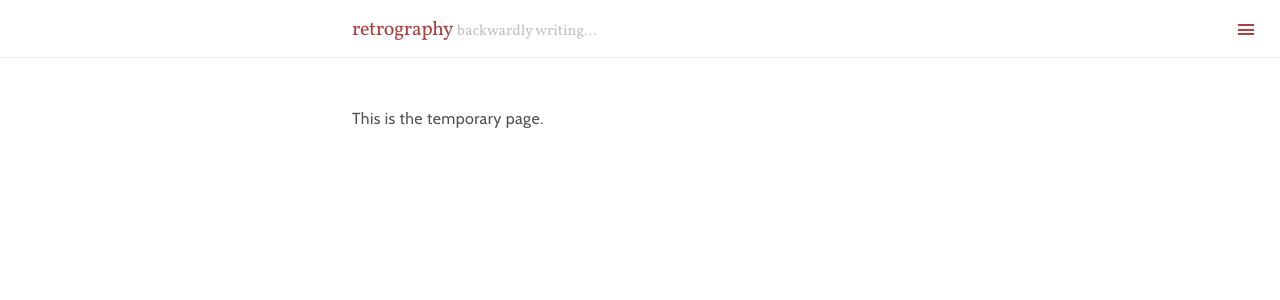
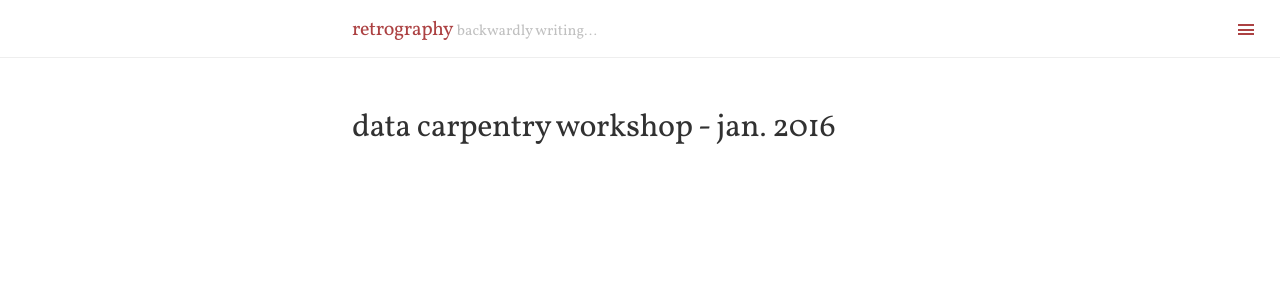
Before and after one commit to retrography/retrography.github.io, a Jekyll site: the page built from teaching/carpentry.markdown, in a window 1280 px wide. Shown: the top 300 px of the page. Built offline with Jekyll 4.4.1, drawn with Linux system fonts in a browser that asks for light colours; Markdown is read by kramdown in place of the engine named in the settings.

Commit message:
workshop

```diff
--- a/teaching/carpentry.markdown
+++ b/teaching/carpentry.markdown
@@ -3,4 +3,4 @@ layout: default
 title: data carpentry workshop 2016
 ---
 
-This is the temporary page.
+# data carpentry workshop - jan. 2016
```
